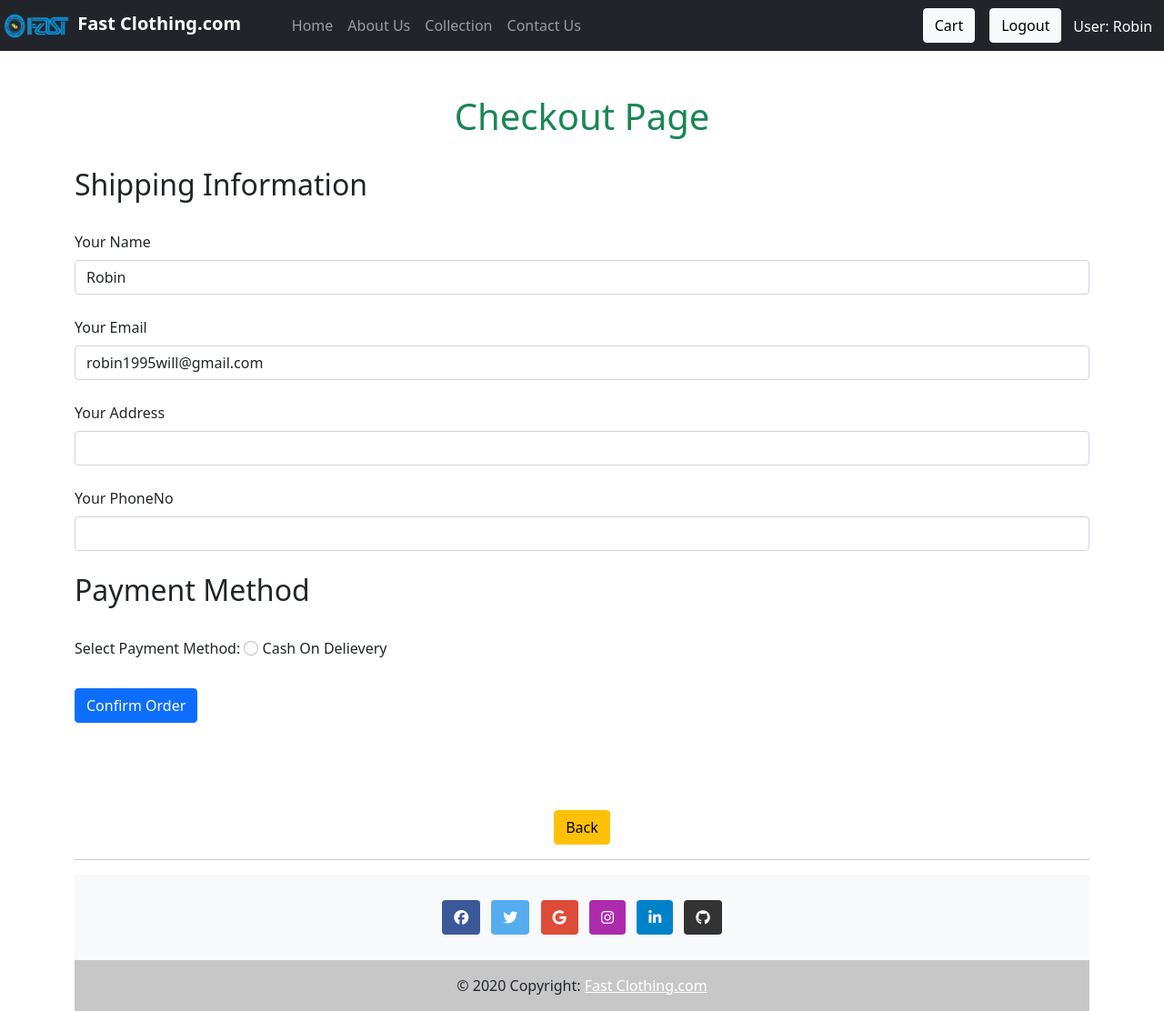
After one commit to SaeedKamran2002/ECommerce-Clothing-Website, a PHP site: page /checkout.php in a window 1280 px wide. The commit adds this page. Shown: the whole page at 91% size. Run offline with PHP 8.4, Linux system fonts and the light colour scheme; a user stored in the database is signed in; data comes from the database, SQL or seed files in the repository; data that the repository does not hold is empty; some libraries are stand-ins or nearby versions.

Commit message:
Add files via upload

```diff
--- a/admin_header.php
+++ b/admin_header.php
@@ -50,6 +50,10 @@
                     <a class="nav-link" href="newAdmin.php">Create New Admin User</a>
                 </li>
 
+                <li class="nav-item">
+                    <a class="nav-link" href="myuser.php">Users</a>
+                </li>
+
 
             </ul>
         </div>
--- a/cartPage.php
+++ b/cartPage.php
@@ -72,7 +72,7 @@
         <div class = "h5 text-danger text-center">Total Bill IS : <?php echo $totalPrice ?> </div>
 
         <br>
-        <a href = "confirmOrder.php"><center><button class="btn btn-danger">Confirm Order</button></center></a>
+        <a href = "checkout.php"><center><button class="btn btn-danger">Proceed To Checkout</button></center></a>
   </div>
 
 
--- /dev/null
+++ b/checkout.php
@@ -0,0 +1,95 @@
+<?php include "userheader.php" ?>
+
+    <br><br>
+
+    <div class = "h1 text-success text-center">Checkout Page</div>
+<?php
+
+require_once 'conn.php';
+
+$userId = $_SESSION["userId"];
+$query3 = "SELECT * FROM users WHERE id = $userId";
+$view_users3 = mysqli_query($conn, $query3);
+
+while ($row2 = mysqli_fetch_assoc($view_users3))
+{
+    $name  = $row2['username'];
+    $email  = $row2['email'];
+    $phNo  = $row2['phoneNo'];
+    $address  = $row2['address'];
+}
+
+if(isset($_POST['confirm']))
+    {
+        $address = $_POST['address'];
+        $phoneNo = $_POST['phNo'];
+        $payment = $_POST['payment'];
+
+        mysqli_query($conn, "UPDATE `users` SET address = '{$address}', phoneNo = '{$phoneNo}' WHERE id = $userId");
+
+        header('Location: confirmOrder.php?param=' . urlencode($payment));
+
+    }
+
+
+?>
+
+<br>
+
+<div class="container">
+    <form action="" method="post" enctype="multipart/form-data">
+
+        <h2>Shipping Information</h2>
+
+        <br>
+
+        <div class="form-group">
+            <label for="name" class="form-label">Your Name</label>
+            <input type="text" name="name" class="form-control" value="<?php echo $name  ?>">
+        </div>
+
+        <br>
+
+        <div class="form-group">
+            <label for="email" class="form-label">Your Email</label>
+            <input type="text" name="email" class="form-control" value="<?php echo $email  ?>">
+        </div>
+
+        <br>
+
+        <div class="form-group">
+            <label for="address" class="form-label">Your Address</label>
+            <input type="text" name="address" class="form-control" value="<?php echo $address  ?>">
+        </div>
+
+        <br>
+
+        <div class="form-group">
+            <label for="phNo" class="form-label">Your PhoneNo</label>
+            <input type="text" name="phNo" class="form-control" value="<?php echo $phNo  ?>">
+        </div>
+
+        <br>
+
+        <h2>Payment Method</h2>
+        <br>
+
+        <div class="form-group">
+            <label for="payment" class="form-check-label">Select Payment Method: </label>
+            <input type="radio" name="payment" class="form-check-input" value="Cash" required> Cash On Delievery
+        </div>
+
+        <br>
+
+        <div class="form-group">
+            <input type="submit" name="confirm" id="confirm" class="btn btn-primary mt-2" value="Confirm Order">
+        </div>
+    </form>
+</div>
+
+
+    <div class="container text-center mt-5">
+      <a href="cartPage.php" class="btn btn-warning mt-5"> Back </a>
+    <div>
+
+<?php include "userfooter.php" ?>
--- a/confirmOrder.php
+++ b/confirmOrder.php
@@ -3,6 +3,7 @@
 require_once 'conn.php';
 
 $query2 = "SELECT * FROM cart";
+$payment = $_GET['param'];
 $view_cart = mysqli_query($conn, $query2);
 $totalPrice = 0;
 
@@ -17,11 +18,11 @@ while ($row = mysqli_fetch_assoc($view_cart)) {
 
     while ($row1 = mysqli_fetch_assoc($view_users)) {
         $sellPrice = $row1['product_sell_price'];
-        $totalPrice += ($sellPrice * $prqty);
+        $totalPrice = ($sellPrice * $prqty);
         $qty = $row1['product_qty'];
         $updatedQty = $qty - $prqty;
 
-        mysqli_query($conn, "INSERT INTO `orders` VALUES('', '$userId', '$prid', '$prqty', '$sellPrice', '$totalPrice')") or die(mysqli_error());
+        mysqli_query($conn, "INSERT INTO `orders` VALUES('', '$userId', '$prid', '$prqty', '$sellPrice', '$totalPrice', '$payment')") or die(mysqli_error());
         mysqli_query($conn, "UPDATE `product` SET product_qty = '{$updatedQty}' WHERE product_ID = $prid");
     }
 
--- a/userfooter.php
+++ b/userfooter.php
@@ -7,21 +7,21 @@
 
 <hr class="hr hr-blurry bg-dark" />
 
-    <footer class="bg-light text-center text-white">
+    <footer class="bg-light text-center">
 
-        <div class="container p-4 pb-0 bg-light">
+        <div class="container p-4 pb-0 bg-light text-white">
           <section class="mb-4">
             <a
               class="btn text-white btn-floating m-1"
               style="background-color: #3b5998;"
-              href="#"
+              href="https://www.facebook.com/"
               role="button"><i class="fa fa-facebook-f"></i
             ></a>
 
             <a
               class="btn text-white btn-floating m-1"
               style="background-color: #55acee;"
-              href="#"
+              href="https://twitter.com/"
               role="button"
               ><i class="fa fa-twitter"></i
             ></a>
@@ -30,7 +30,7 @@
             <a
               class="btn text-white btn-floating m-1"
               style="background-color: #dd4b39;"
-              href="#"
+              href="https://google.com/"
               role="button"
               ><i class="fa fa-google"></i
             ></a>
@@ -39,7 +39,7 @@
             <a
               class="btn text-white btn-floating m-1"
               style="background-color: #ac2bac;"
-              href="#"
+              href="https://instagram.com/"
               role="button"
               ><i class="fa fa-instagram"></i
             ></a>
@@ -47,7 +47,7 @@
             <a
               class="btn text-white btn-floating m-1"
               style="background-color: #0082ca;"
-              href="#"
+              href="https://linkedin.com/"
               role="button"
               ><i class="fa fa-linkedin"></i
             ></a>
@@ -55,7 +55,7 @@
             <a
               class="btn text-white btn-floating m-1"
               style="background-color: #333333;"
-              href="#"
+              href="https://github.com/"
               role="button"><i class="fa fa-github"></i></a>
           </section>
         </div>
--- a/userheader.php
+++ b/userheader.php
@@ -5,7 +5,7 @@
     <meta charset="UTF-8">
     <meta http-equiv="X-UA-Compatible" content="IE=edge">
     <meta name="viewport" content="width=device-width, initial-scale=1.0">
-    <title>Nida's Clohtings.com</title>
+    <title>Fast's Clohtings.com</title>
 
     <link rel="stylesheet" href="style.css">
     <link href="https://cdn.jsdelivr.net/npm/bootstrap@5.0.2/dist/css/bootstrap.min.css" rel="stylesheet">
```
Also changed, not shown: cart.php (+17 -0 lines), deleteOrder.php (added, +14 -0 lines), deleteUser.php (added, +14 -0 lines), myuser.php (added, +65 -0 lines), order.php (+11 -0 lines), shop.php (+45 -20 lines), signup.php (+25 -1 lines).
